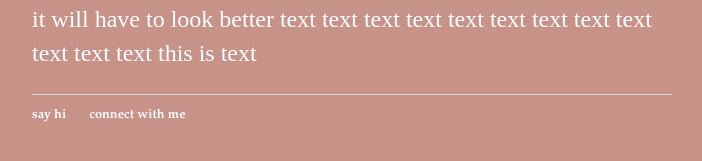
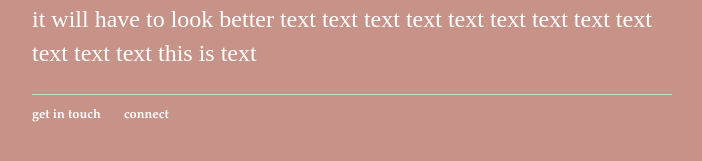
Before and after one commit to amanda-t2/amanda-t2.github.io, a Jekyll site: the page built from index.html, in a window 1280 px wide. Shown: the part 406-567 px from the top of the page, without its empty margins (288-990 px from the left). Built offline with Jekyll 4.4.1, drawn with Linux system fonts in a browser that asks for light colours.

Commit message:
Update default.html

```diff
--- a/_layouts/default.html
+++ b/_layouts/default.html
@@ -24,8 +24,8 @@
 			</div><!-- /.container -->
 			<footer>
 	    		<ul>
-	        		<li><a href="mailto:tu.amandaa@gmail.com">say hi</a></li>
-	        		<li><a href="https://www.linkedin.com/in/amanda-tu/">connect with me</a></li>
+	        		<li><a href="mailto:tu.amandaa@gmail.com">get in touch</a></li>
+	        		<li><a href="https://www.linkedin.com/in/amanda-tu/">connect</a></li>
 				</ul>
 			</footer>
 		</body>
```
